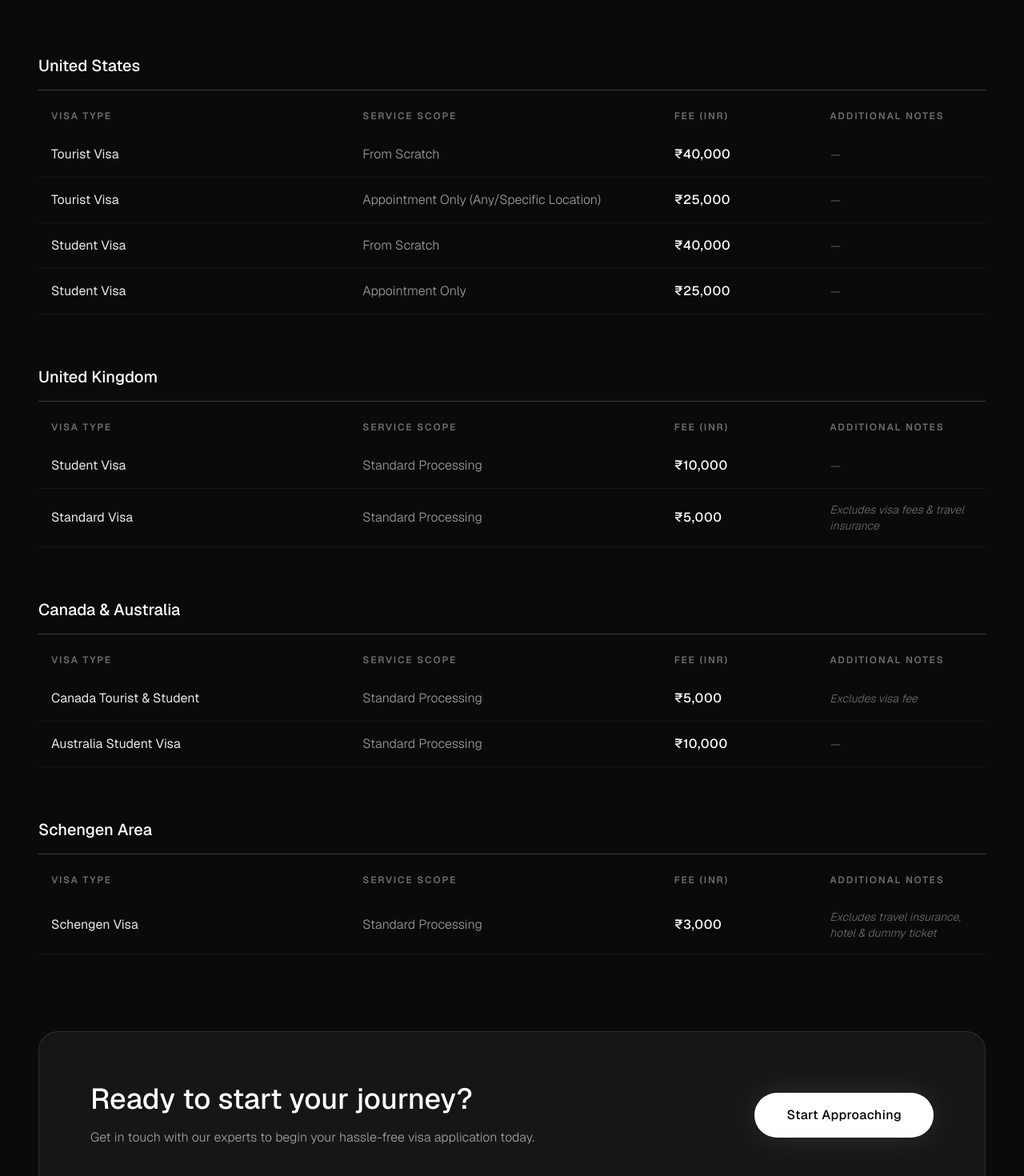
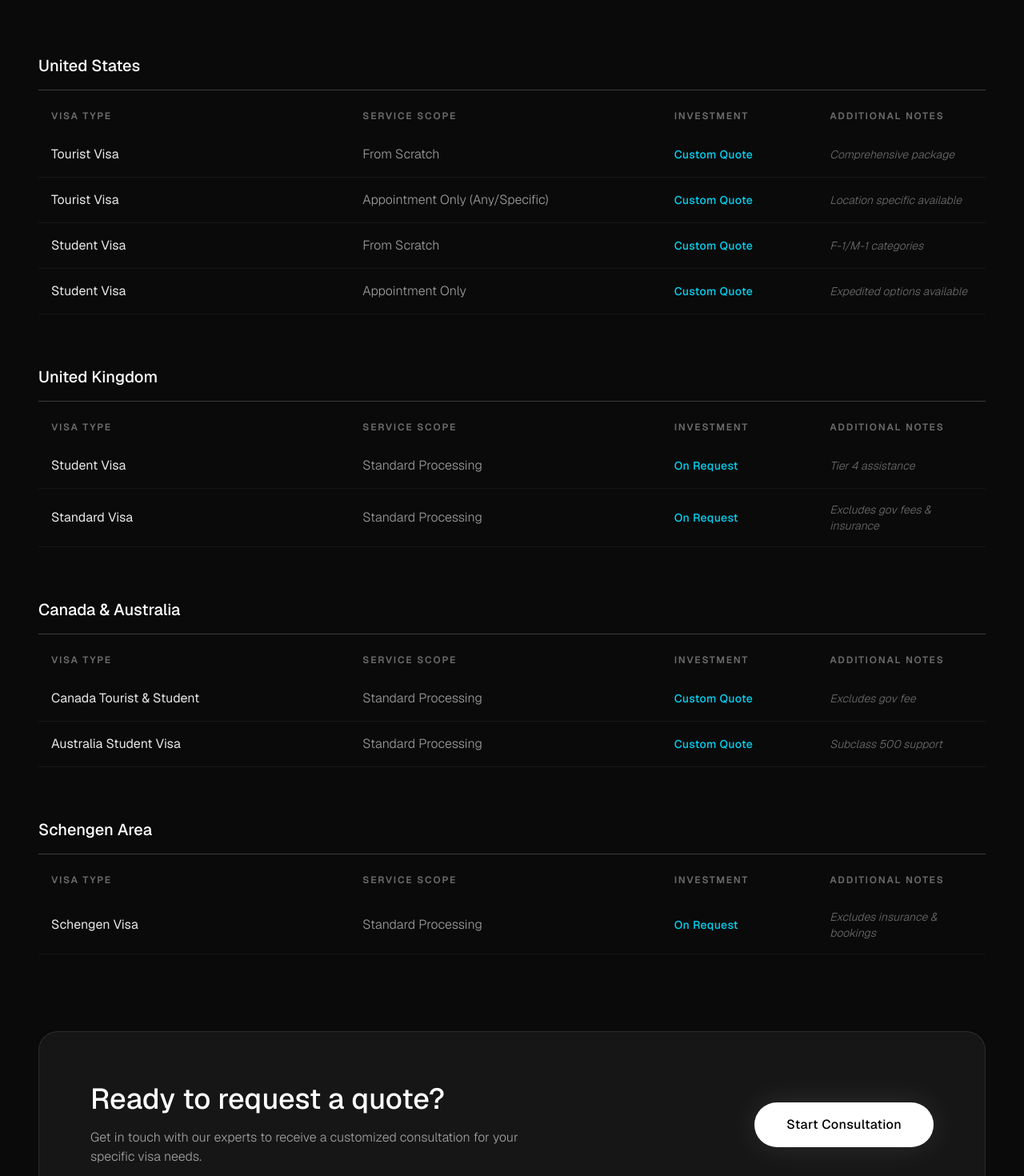
Before and after one commit to chaudharyKrrish7/conquest, a Next.js app: page / in a window 1280 px wide. Shown: the part 1120-2590 px from the top of the page at 80% size. Built offline with nearby package versions, Linux system fonts and the light colour scheme.

Commit message:
navbar hamburger made and pricing removed

```diff
--- a/src/app/components/Pricing.tsx
+++ b/src/app/components/Pricing.tsx
@@ -3,30 +3,30 @@ export default function Pricing() {
     {
       country: "United States",
       services: [
-        { type: "Tourist Visa", scope: "From Scratch", price: "40,000", notes: "" },
-        { type: "Tourist Visa", scope: "Appointment Only (Any/Specific Location)", price: "25,000", notes: "" },
-        { type: "Student Visa", scope: "From Scratch", price: "40,000", notes: "" },
-        { type: "Student Visa", scope: "Appointment Only", price: "25,000", notes: "" },
+        { type: "Tourist Visa", scope: "From Scratch", price: "Custom Quote", notes: "Comprehensive package" },
+        { type: "Tourist Visa", scope: "Appointment Only (Any/Specific)", price: "Custom Quote", notes: "Location specific available" },
+        { type: "Student Visa", scope: "From Scratch", price: "Custom Quote", notes: "F-1/M-1 categories" },
+        { type: "Student Visa", scope: "Appointment Only", price: "Custom Quote", notes: "Expedited options available" },
       ],
     },
     {
       country: "United Kingdom",
       services: [
-        { type: "Student Visa", scope: "Standard Processing", price: "10,000", notes: "" },
-        { type: "Standard Visa", scope: "Standard Processing", price: "5,000", notes: "Excludes visa fees & travel insurance" },
+        { type: "Student Visa", scope: "Standard Processing", price: "On Request", notes: "Tier 4 assistance" },
+        { type: "Standard Visa", scope: "Standard Processing", price: "On Request", notes: "Excludes gov fees & insurance" },
       ],
     },
     {
       country: "Canada & Australia",
       services: [
-        { type: "Canada Tourist & Student", scope: "Standard Processing", price: "5,000", notes: "Excludes visa fee" },
-        { type: "Australia Student Visa", scope: "Standard Processing", price: "10,000", notes: "" },
+        { type: "Canada Tourist & Student", scope: "Standard Processing", price: "Custom Quote", notes: "Excludes gov fee" },
+        { type: "Australia Student Visa", scope: "Standard Processing", price: "Custom Quote", notes: "Subclass 500 support" },
       ],
     },
     {
       country: "Schengen Area",
       services: [
-        { type: "Schengen Visa", scope: "Standard Processing", price: "3,000", notes: "Excludes travel insurance, hotel & dummy ticket" },
+        { type: "Schengen Visa", scope: "Standard Processing", price: "On Request", notes: "Excludes insurance & bookings" },
       ],
     },
   ];
@@ -37,11 +37,11 @@ export default function Pricing() {
         {/* Section Header */}
         <div className="mb-20 max-w-2xl">
           <h2 className="text-3xl md:text-5xl font-apple font-semibold tracking-tighter text-white mb-6">
-            Transparent pricing. <br />
-            <span className="text-white/50">No hidden borders.</span>
+            Service packages. <br />
+            <span className="text-white/50">Tailored to your journey.</span>
           </h2>
           <p className="text-white/60 font-light text-lg leading-relaxed">
-            Our fee structure is designed to be completely transparent. Please note that travel insurance is priced dynamically as per your specific itinerary.
+            We offer comprehensive, end-to-end assistance for every major destination. Our consulting fees are customized based on the complexity of your specific case.
           </p>
         </div>
 
@@ -58,7 +58,7 @@ export default function Pricing() {
                 <div className="hidden md:grid grid-cols-12 gap-4 px-4 pb-3 text-xs uppercase tracking-[0.15em] text-white/40 font-semibold">
                   <div className="col-span-4">Visa Type</div>
                   <div className="col-span-4">Service Scope</div>
-                  <div className="col-span-2">Fee (INR)</div>
+                  <div className="col-span-2">Investment</div>
                   <div className="col-span-2">Additional Notes</div>
                 </div>
 
@@ -74,8 +74,8 @@ export default function Pricing() {
                     <div className="col-span-4 text-white/60 font-light text-sm md:text-base">
                       {item.scope}
                     </div>
-                    <div className="col-span-2 text-white font-apple font-medium tracking-wide">
-                      ₹{item.price}
+                    <div className="col-span-2 text-cyan-400 font-apple font-medium tracking-wide text-sm">
+                      {item.price}
                     </div>
                     <div className="col-span-2 text-white/40 text-xs md:text-sm font-light italic">
                       {item.notes || "—"}
@@ -91,15 +91,15 @@ export default function Pricing() {
         <div className="mt-24 text-center md:text-left flex flex-col md:flex-row items-center justify-between bg-white/5 border border-white/10 rounded-3xl p-10 md:p-16 backdrop-blur-sm">
           <div className="max-w-xl mb-8 md:mb-0">
             <h3 className="text-2xl md:text-4xl font-apple font-medium text-white mb-4">
-              Ready to start your journey?
+              Ready to request a quote?
             </h3>
             <p className="text-white/60 font-light">
-              Get in touch with our experts to begin your hassle-free visa application today.
+              Get in touch with our experts to receive a customized consultation for your specific visa needs.
             </p>
           </div>
-          <button className="bg-white text-black px-10 py-4 rounded-full font-medium tracking-wide hover:bg-neutral-200 hover:scale-105 transition-all duration-300 shadow-[0_0_40px_rgba(255,255,255,0.1)]">
-            Start Approaching
-          </button>
+          <a href="/contact" className="inline-block bg-white text-black px-10 py-4 rounded-full font-medium tracking-wide hover:bg-cyan-400 hover:scale-105 transition-all duration-300 shadow-[0_0_40px_rgba(255,255,255,0.1)]">
+            Start Consultation
+          </a>
         </div>
       </div>
     </section>
```
Also changed, not shown: src/app/components/Navbar.tsx (+105 -12 lines).
